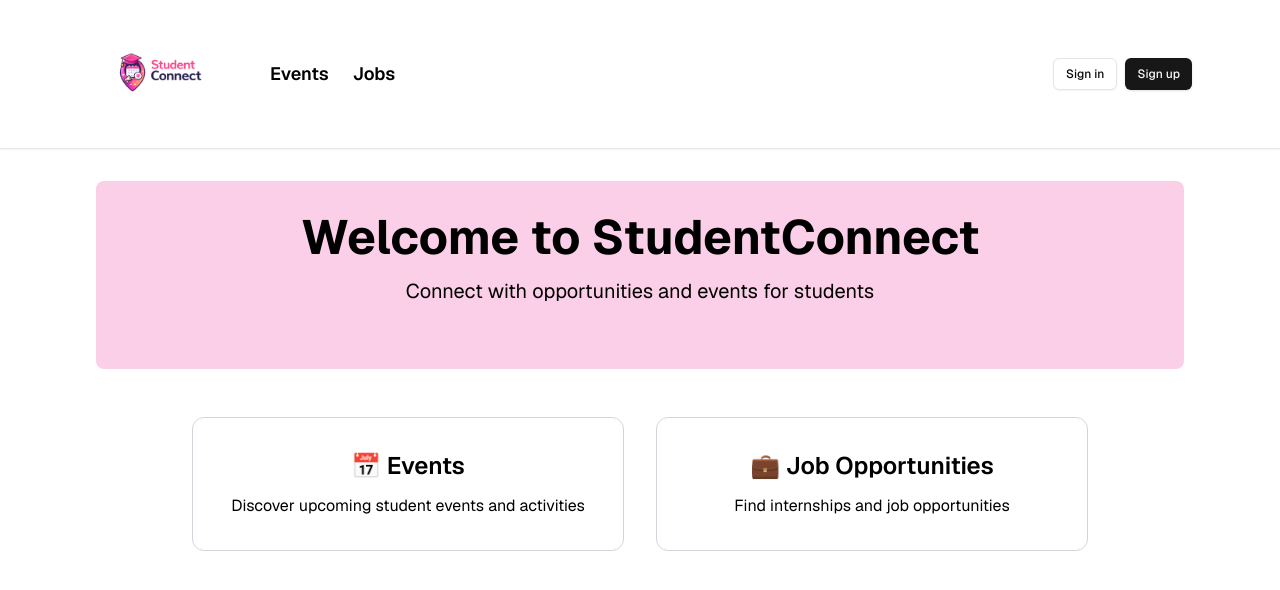
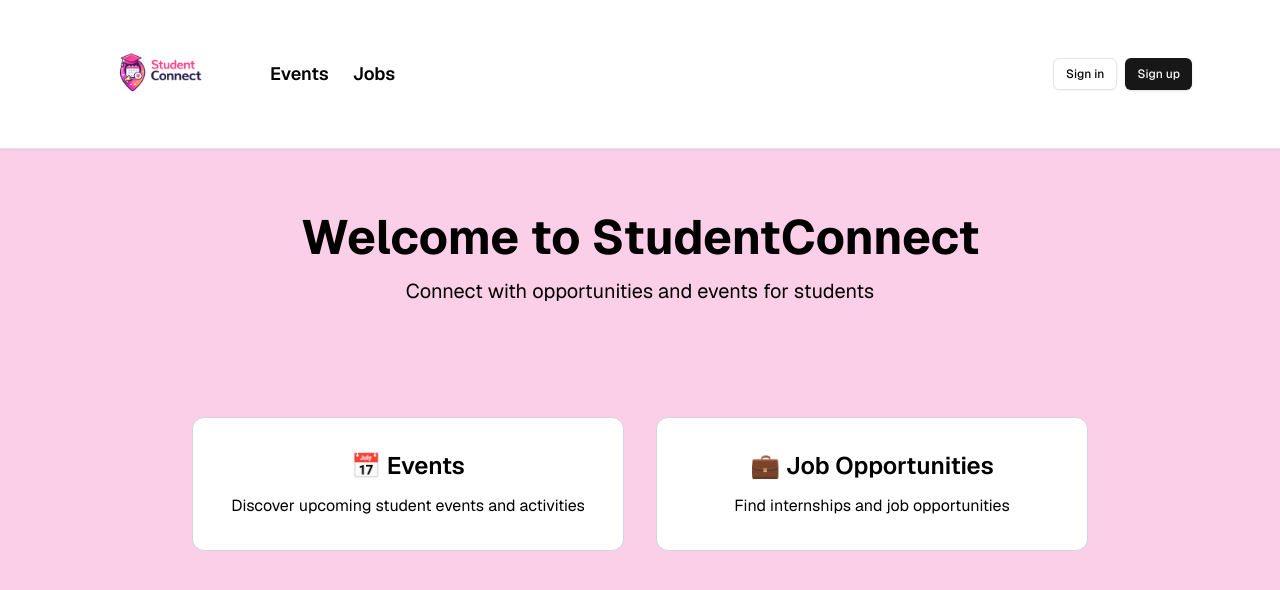
Before and after one commit to theahollon/studentconnect, a Next.js app in the folder studentconnect/: page / in a window 1280 px wide. Shown: the top 590 px of the page. Built offline with nearby package versions, Linux system fonts and the light colour scheme; no server answers.

Commit message:
style: change background color of layout to pink for improved aesthetics

```diff
--- a/studentconnect/app/layout.tsx
+++ b/studentconnect/app/layout.tsx
@@ -37,7 +37,7 @@ export default function RootLayout({
           enableSystem
           disableTransitionOnChange
         >
-          <div className="min-h-screen bg-gradient-to-br from-mint-50 to-mint-100">
+          <div className="min-h-screen bg-pink-200">
             <nav className="w-full border-b border-b-foreground/10 bg-white shadow-sm">
               <div className="w-full max-w-6xl mx-auto flex justify-between items-center px-6 py-6">
                 <div className="flex gap-8 items-center">
```
